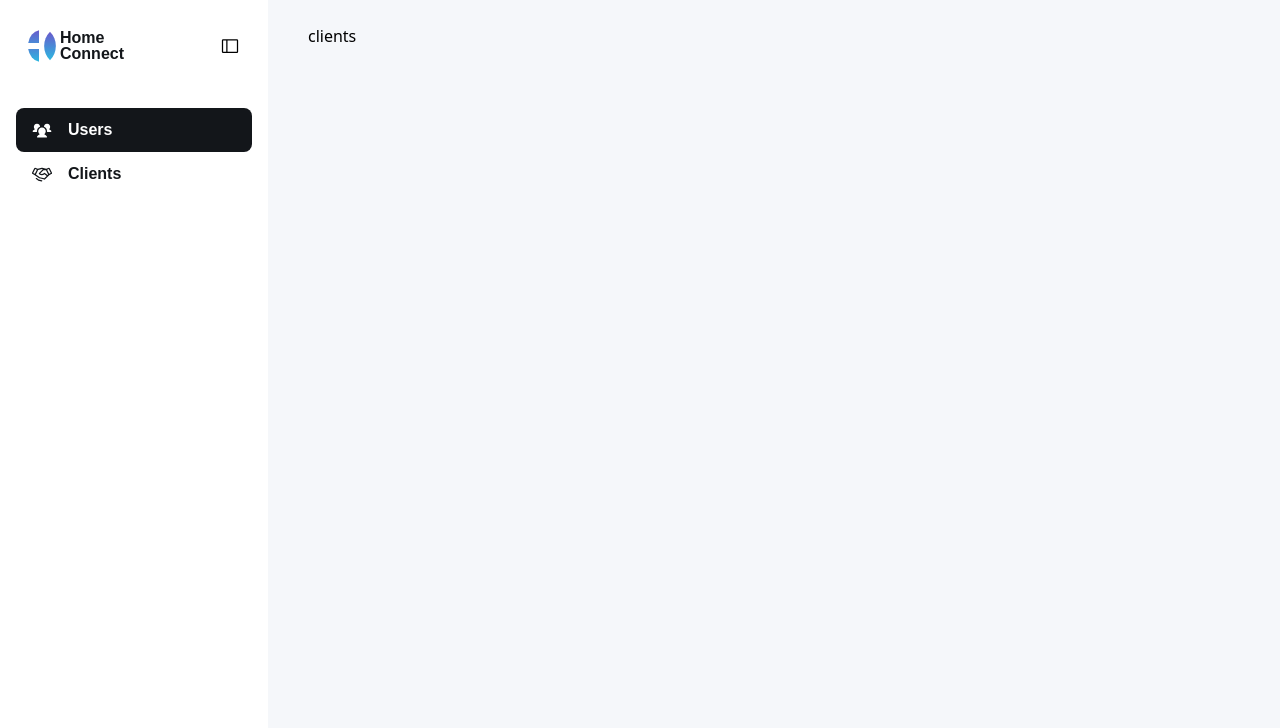
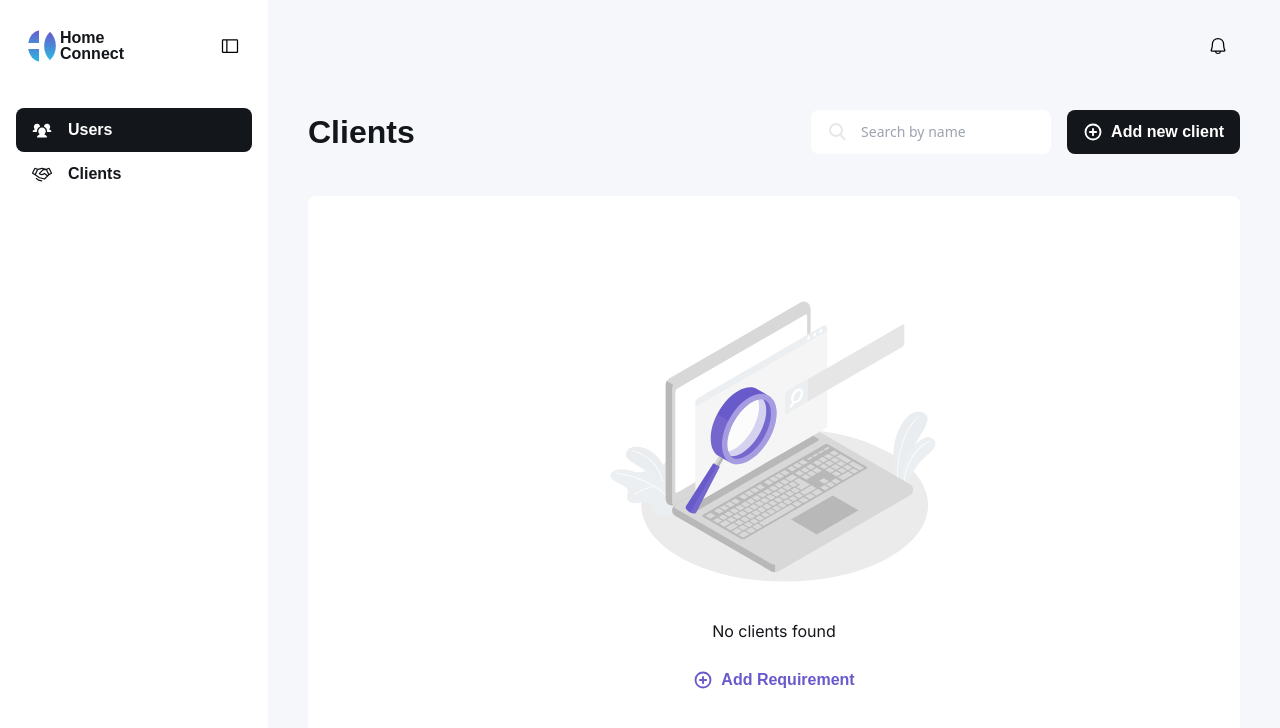
Before and after one commit to Joao-Eduardo-AJ/home-connect-frontend, a Next.js app: page /clients in a window 1280 px wide. Shown: the top 728 px of the page. Built offline with nearby package versions, Linux system fonts and the light colour scheme; a web font is replaced by a local one.

Commit message:
feat(src/app): adds empty state to client list

```diff
--- a/src/app/(listing)/clients/page.tsx
+++ b/src/app/(listing)/clients/page.tsx
@@ -1,6 +1,43 @@
-import { MainListing } from "../_components";
+import { Bell, PlusCircle } from "@phosphor-icons/react/dist/ssr";
+import { IconButton, MainListing } from "../_components";
+import { Button, SearchInput, Typography } from "@/app/_components";
+import Image from "next/image";
+import noDataFound from "@/../public/no-data-found.svg";
 
 function Clients() {
-  return <MainListing>clients</MainListing>;
+  return (
+    <MainListing>
+      <IconButton className="group self-end bg-gray-scale-50">
+        <Bell
+          size={20}
+          className="duration-500 group-hover:scale-110 group-hover:animate-bell-icon"
+        />
+      </IconButton>
+      <div className="flex items-center justify-between">
+        <Typography variant="h2">Clients</Typography>
+        <div className="flex gap-4">
+          <SearchInput placeholder="Search by name" />
+          <Button>
+            <PlusCircle size={20} className="-mr-2" weight="bold" />
+            Add new client
+          </Button>
+        </div>
+      </div>
+      <div className="flex h-full w-full flex-col items-center justify-center gap-4 rounded-lg bg-white">
+        <Image
+          src={noDataFound}
+          width={336}
+          height={336}
+          alt="no clients found"
+          priority
+        />
+        <Typography>No clients found</Typography>
+        <Button variant={{ type: "text", color: "highlight" }}>
+          <PlusCircle size={20} className="-mr-2" weight="bold" />
+          Add Requirement
+        </Button>
+      </div>
+    </MainListing>
+  );
 }
 export default Clients;
```
